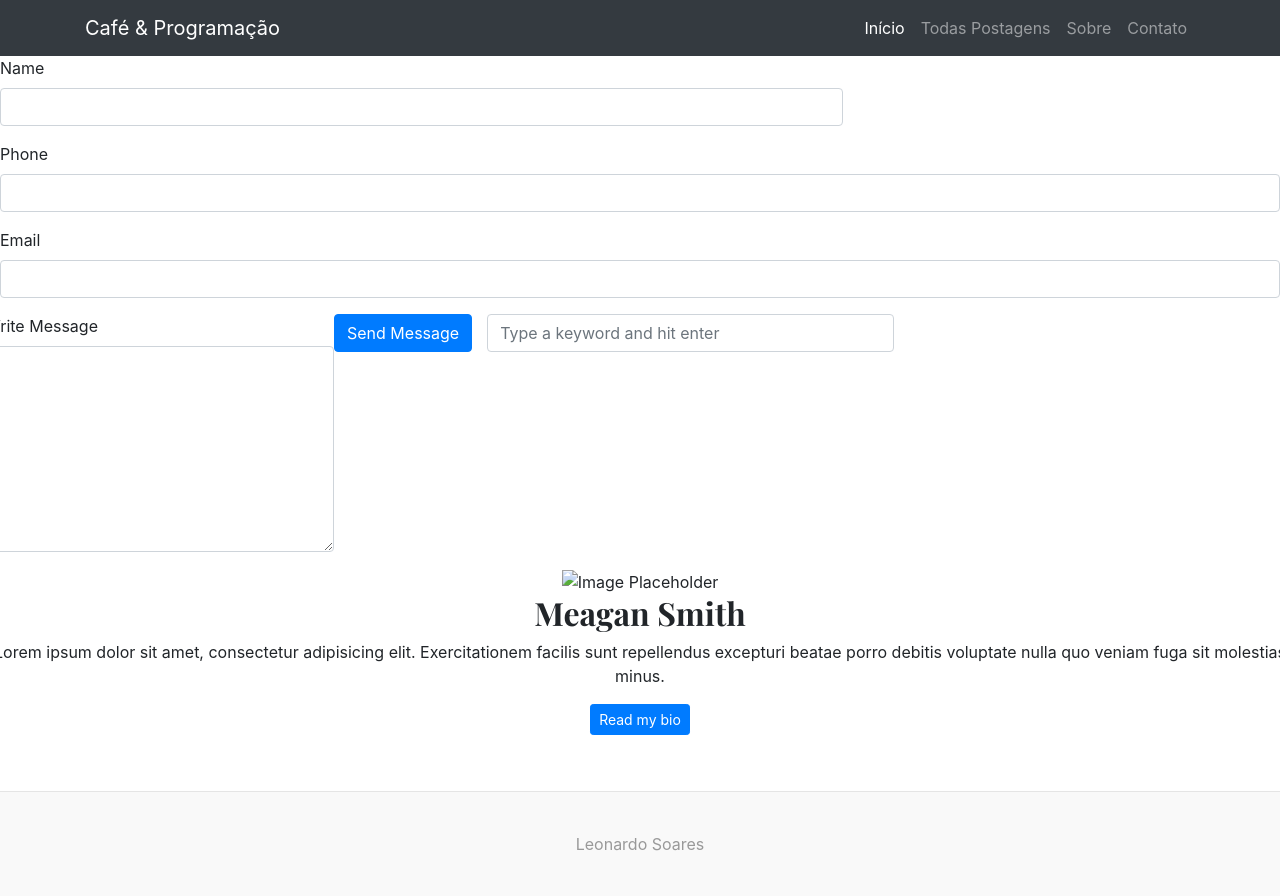
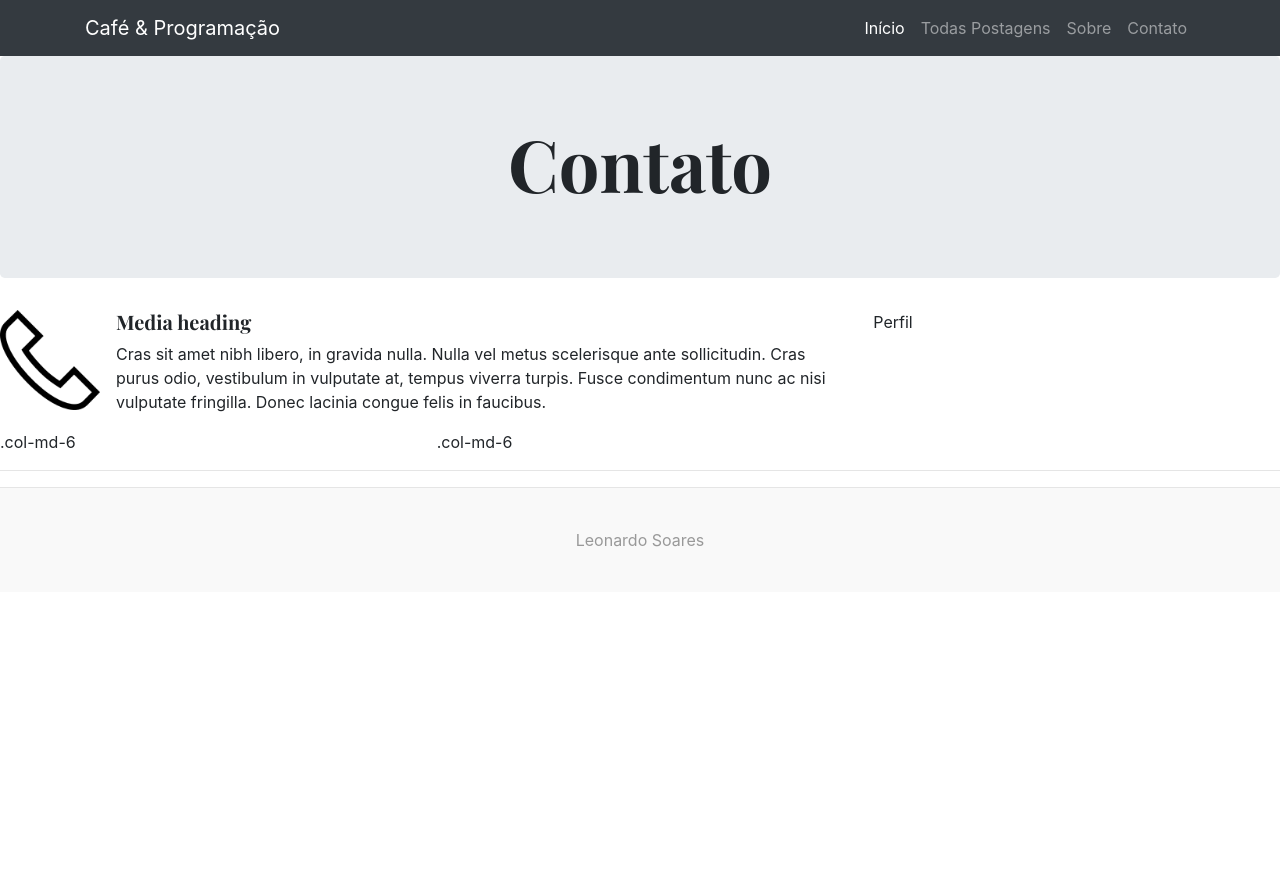
Before and after one commit to Leonardo-Soares/blog, a plain HTML site: page contato.html in a window 1280 px wide. After the commit the page ends 800 px from the top, so only its background shows below. Drawn offline with nearby package versions, Linux system fonts and the light colour scheme.

Commit message:
att pag contato

```diff
--- a/contato.html
+++ b/contato.html
@@ -66,73 +66,38 @@
       </nav>
 </header>
 
-<div class="row blog-entries">
-    <div class="col-md-12 col-lg-8 main-content">
-        <form action="#" method="post">
-            <div class="row">
-            <div class="col-md-12 form-group">
-                    <label for="name">Name</label>
-                    <input type="text" id="name" class="form-control ">
-                </div>
-            </div>
-        </form>
+<section class="jumbotron text-center">
+  <div class="container-fluid">
+    <h1 style="font-size: 450%;">Contato</h1>
+  </div>
+</section>
+
+<div class="row mb-3">
+  <div class="col-md-8 themed-grid-col">
+    <div class="pb-3">
+      <div class="media">
+        <img src="chamada-telefonica.png" style="width: 100px;" class="mr-3" alt="...">
+          <div class="media-body">
+            <h5 class="mt-0">Media heading</h5>
+            Cras sit amet nibh libero, in gravida nulla. Nulla vel metus scelerisque ante sollicitudin. Cras purus odio, vestibulum in vulputate at, tempus viverra turpis. Fusce condimentum nunc ac nisi vulputate fringilla. Donec lacinia congue felis in faucibus.
+          </div>
+      </div>
     </div>
+    <div class="row">
+      <div class="col-md-6 themed-grid-col">.col-md-6</div>
+      <div class="col-md-6 themed-grid-col">.col-md-6</div>
+    </div>
+  </div>
+  <div class="col-md-4 themed-grid-col">Perfil</div>
+</div>
 
-    <div class="col-md-12 form-group">
-        <label for="phone">Phone</label>
-        <input type="text" id="phone" class="form-control ">
-    </div>
 
-    <div class="col-md-12 form-group">
-        <label for="email">Email</label>
-        <input type="email" id="email" class="form-control ">
-    </div>
 
-    <div class="row">
-        <div class="col-md-12 form-group">
-            <label for="message">Write Message</label>
-            <textarea name="message" id="message" class="form-control " cols="30" rows="8"></textarea>
-        </div>
-    </div>
+<hr class="featurette-divider">
 
-    <div class="row">
-        <div class="col-md-6 form-group">
-            <input type="submit" value="Send Message" class="btn btn-primary">
-        </div>
-    </div>
-
-    <div class="col-md-12 col-lg-4 sidebar">
-        <div class="sidebar-box search-form-wrap">
-            <form action="#" class="search-form">
-                <div class="form-group">
-                    <span class="icon fa fa-search"></span>
-                    <input type="text" class="form-control" id="s" placeholder="Type a keyword and hit enter">
-                </div>
-            </form>
-        </div>
-    </div>
-
-    <div class="sidebar-box">
-        <div class="bio text-center">
-            <img src="images/person_1.jpg" alt="Image Placeholder" class="img-fluid">
-    <div class="bio-body">
-    <h2>Meagan Smith</h2>
-    <p>Lorem ipsum dolor sit amet, consectetur adipisicing elit. Exercitationem facilis sunt repellendus excepturi beatae porro debitis voluptate nulla quo veniam fuga sit molestias minus.</p>
-    <p><a href="#" class="btn btn-primary btn-sm">Read my bio</a></p>
-    <p class="social">
-        <a href="#" class="p-2"><span class="fa fa-facebook"></span></a>
-        <a href="#" class="p-2"><span class="fa fa-twitter"></span></a>
-        <a href="#" class="p-2"><span class="fa fa-instagram"></span></a>
-        <a href="#" class="p-2"><span class="fa fa-youtube-play"></span></a>
-    </p>
-    </div>
-    </div>
-    </div>
-    </div>
-
-    <footer class="blog-footer">
-        <p>Leonardo Soares</p>
-     </footer>
+<footer class="blog-footer">
+  <p>Leonardo Soares</p>
+</footer>
 
 <script src="https://code.jquery.com/jquery-3.3.1.slim.min.js" integrity="sha384-q8i/X+965DzO0rT7abK41JStQIAqVgRVzpbzo5smXKp4YfRvH+8abtTE1Pi6jizo" crossorigin="anonymous"></script>
 <script src="https://cdnjs.cloudflare.com/ajax/libs/popper.js/1.14.3/umd/popper.min.js" integrity="sha384-ZMP7rVo3mIykV+2+9J3UJ46jBk0WLaUAdn689aCwoqbBJiSnjAK/l8WvCWPIPm49" crossorigin="anonymous"></script>
```
Also changed, not shown: chamada-telefonica.png (added), discordia.png (added), github.png (added), o-email.png (added).
